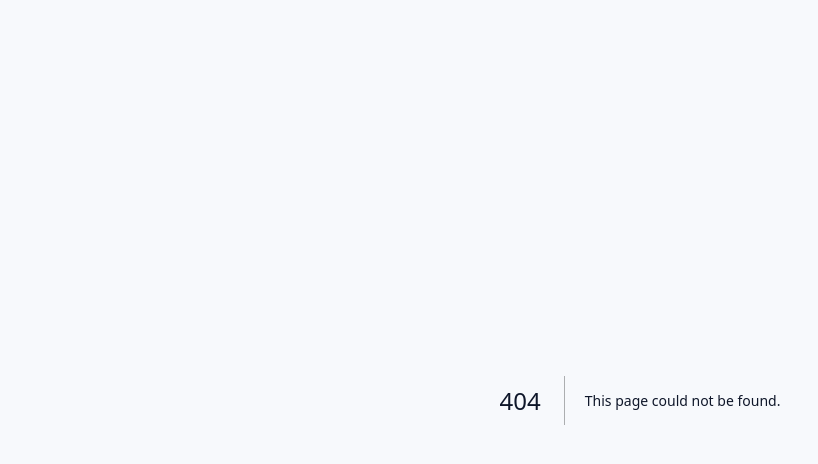
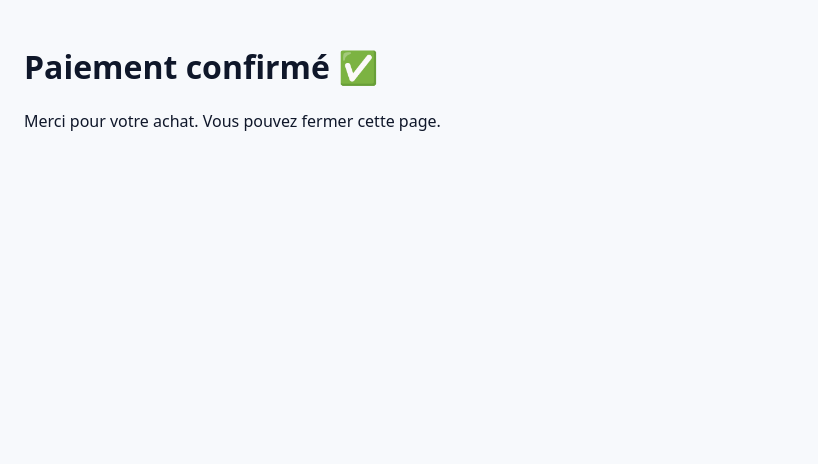
Before and after one commit to gonzcoco/onepro-starter2, a Next.js app: page /success in a window 1280 px wide. Before the commit this address had no page. Shown: the top 464 px of the page, without its empty margins (0-818 px from the left). Built offline with nearby package versions, Linux system fonts and the light colour scheme.

Commit message:
Create page.tsx

```diff
--- /dev/null
+++ b/src/app/success/page.tsx
@@ -0,0 +1,13 @@
+export default function SuccessPage({ searchParams }: { searchParams: { session_id?: string } }) {
+  return (
+    <main style={{ padding: 24 }}>
+      <h1>Paiement confirmé ✅</h1>
+      {searchParams.session_id && (
+        <p>
+          Session Stripe : <code>{searchParams.session_id}</code>
+        </p>
+      )}
+      <p>Merci pour votre achat. Vous pouvez fermer cette page.</p>
+    </main>
+  );
+}
```
